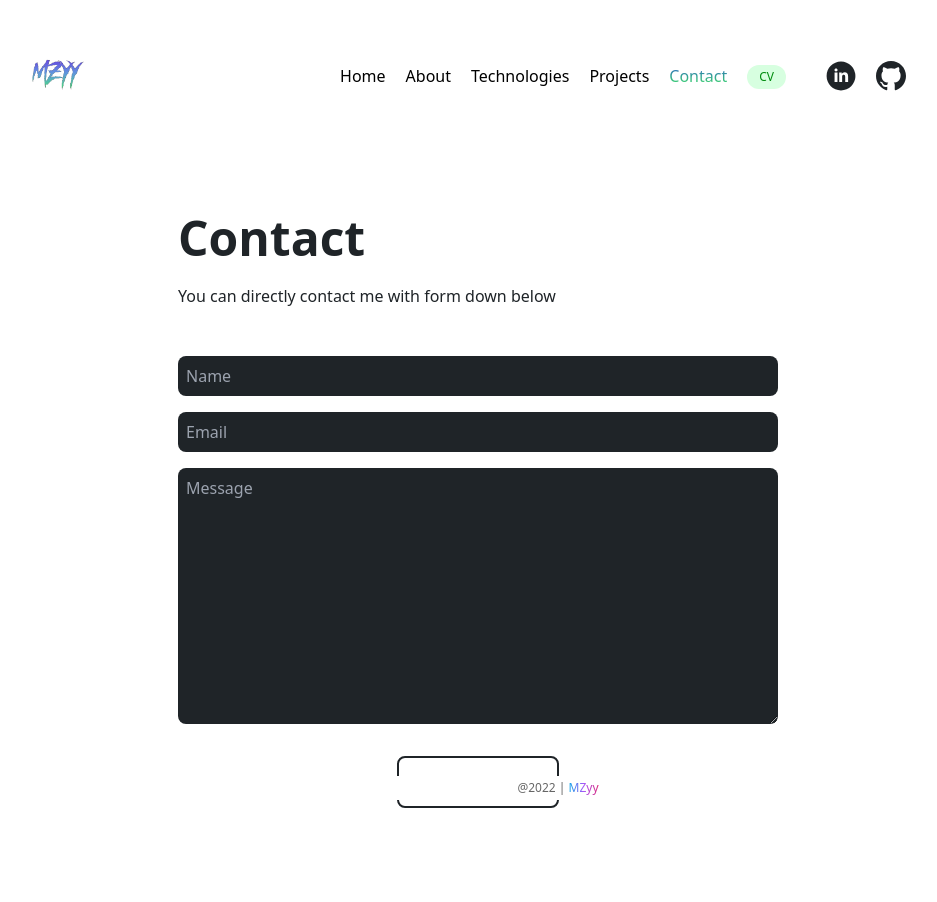
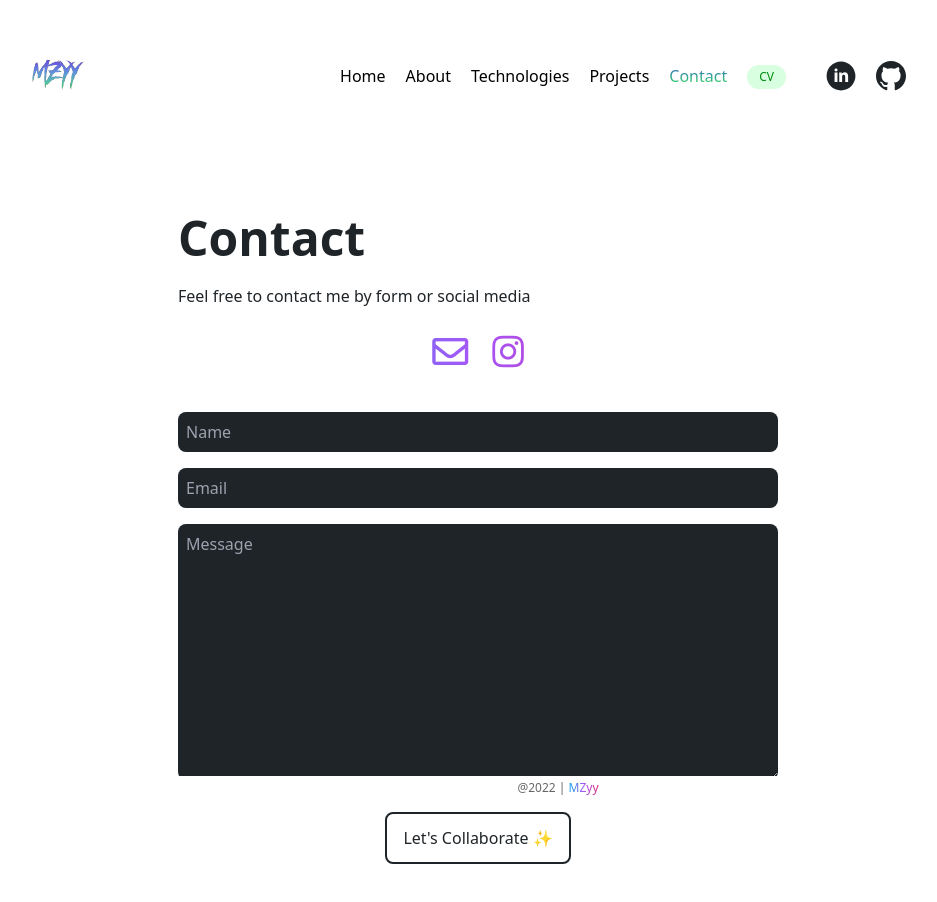
Before and after one commit to MipanZuu/react-portofolio, a React (Create React App) app: page /contact in a window 1280 px wide. Shown: the top 902 px of the page, without its empty margins (162-1099 px from the left). Built offline with nearby package versions, Linux system fonts and the light colour scheme.

Commit message:
adding email and instagram

```diff
--- a/src/Pages/Contact.js
+++ b/src/Pages/Contact.js
@@ -4,33 +4,27 @@ import { contactDetails } from "../Details";
 function Contact() {
   const { email, instagram } = contactDetails;
   return (
-    // <main className="container mx-auto max-width section">
-    //   <h2 className="text-center text-2xl md:text-3xl lg:text-6xl text-dark-heading dark:text-light-heading font-semibold md:font-bold">For any questions please drop a message</h2>
-    //   <h3 className="text-center text-3xl md:text-4xl lg:text-6xl text-gradient font-semibold md:font-bold pt-5 md:pt-10 md:pb-6">
-    //     <a href={`mailto:${email}`}>
-    //       <i class="far fa-envelope"></i>
-    //     </a>
-    //   </h3>
-    //   <span className="text-center text-content text-xl font-light block">or</span>
-    //   <h3 className="text-center text-3xl md:text-4xl lg:text-6xl text-gradient font-semibold md:font-bold pt-2 md:py-6">
-    //     <a href={instagram} target="_blank" rel="noreferrer noopener">
-    //       <i class="fab fa-instagram"></i>
-    //     </a>
-    //   </h3>
-    // </main>
     <main className="container mx-auto max-width pt-10 mb-20">
       <section>
         <div name="contact" className="w-full flex justify-center items-center p-4 ">
           <form method="POST" action="https://getform.io/f/eb17467a-6c6e-40a1-8342-0e64c7fd0e22" className="flex flex-col max-w-[600px] w-full">
             <div className="pb-8">
               <p className="text-2xl text-dark-heading dark:text-light-heading md:text-4xl xl:text-5xl xl:leading-tight font-bold">Contact</p>
-              <p className="text-dark-heading dark:text-light-heading py-4">You can directly contact me with form down below </p>
+              <p className="text-dark-heading dark:text-light-heading py-4">Feel free to contact me by form or social media </p>
+              <h3 className="text-center text-3xl md:text-3xl lg:text-4xl text-gradient font-semibold md:font-bold pt-2 md:pt-2 md:pb-2">
+                <a href={`mailto:${email}`} title="email">
+                  <i class="far fa-envelope"></i>
+                </a>
+                <a href={instagram} target="_blank" rel="noreferrer noopener" class="pl-6" title="instagram">
+                  <i class="fab fa-instagram"></i>
+                </a>
+              </h3>
             </div>
             <input className="bg-dark-heading dark:bg-light-heading text-dark-heading dark:text-light-heading p-2 rounded-lg" type="text" placeholder="Name" name="name" />
             <input className="my-4 p-2 bg-dark-heading dark:bg-light-heading text-dark-heading dark:text-light-heading rounded-lg" type="email" placeholder="Email" name="email" />
             <textarea className="bg-dark-heading dark:bg-light-heading text-dark-heading dark:text-light-heading p-2 rounded-lg" name="message" rows="10" placeholder="Message"></textarea>
             <button className="text-dark-heading dark:text-light-heading border-dark-heading dark:border-light-heading border-2 rounded-lg bg-gradient-to-b hover:from-blue-500 hover:to-green-500 px-4 py-3 my-8 mx-auto flex items-center">
-              Let's Collaborate
+              Let's Collaborate ✨
             </button>
           </form>
         </div>
```
